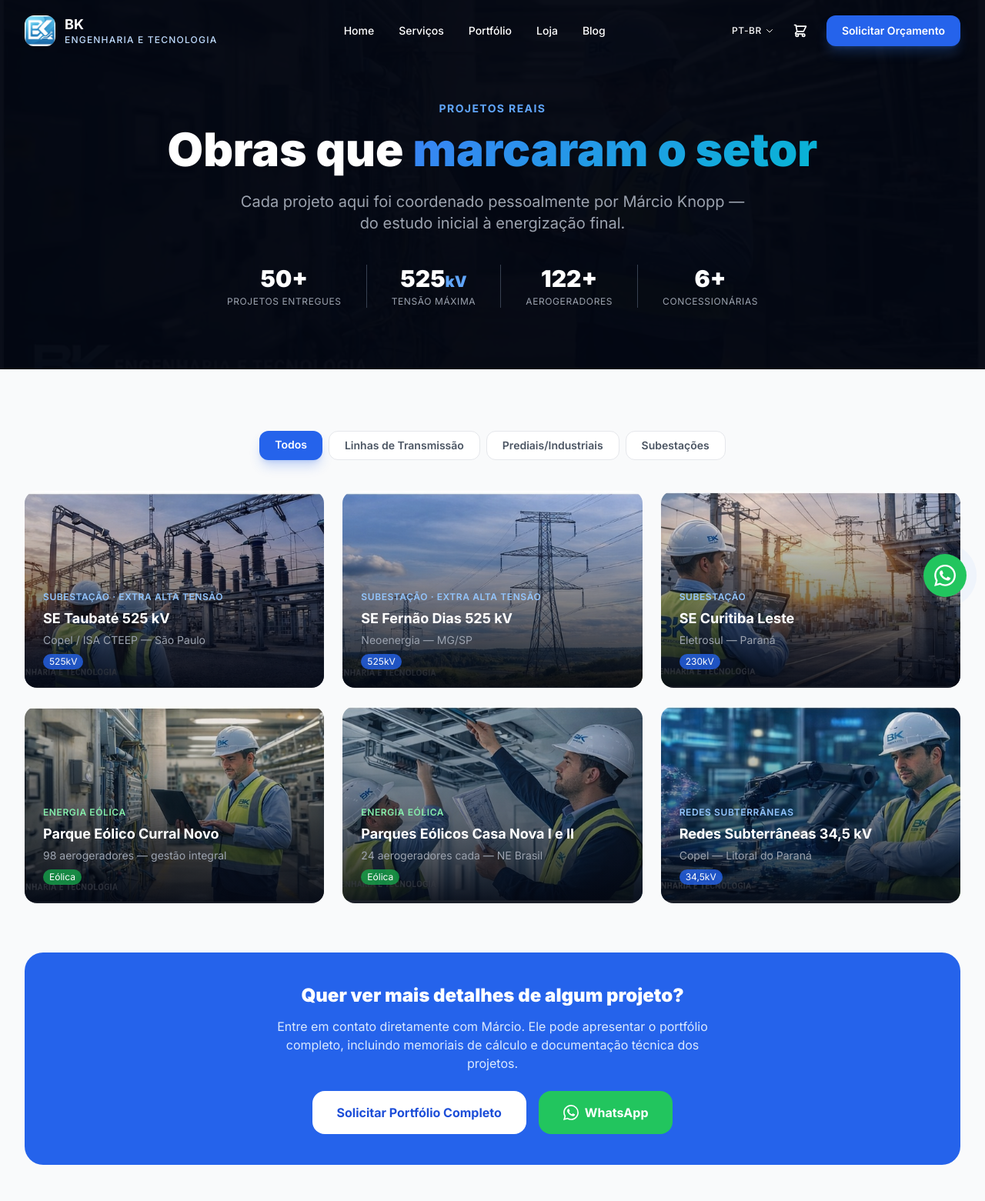
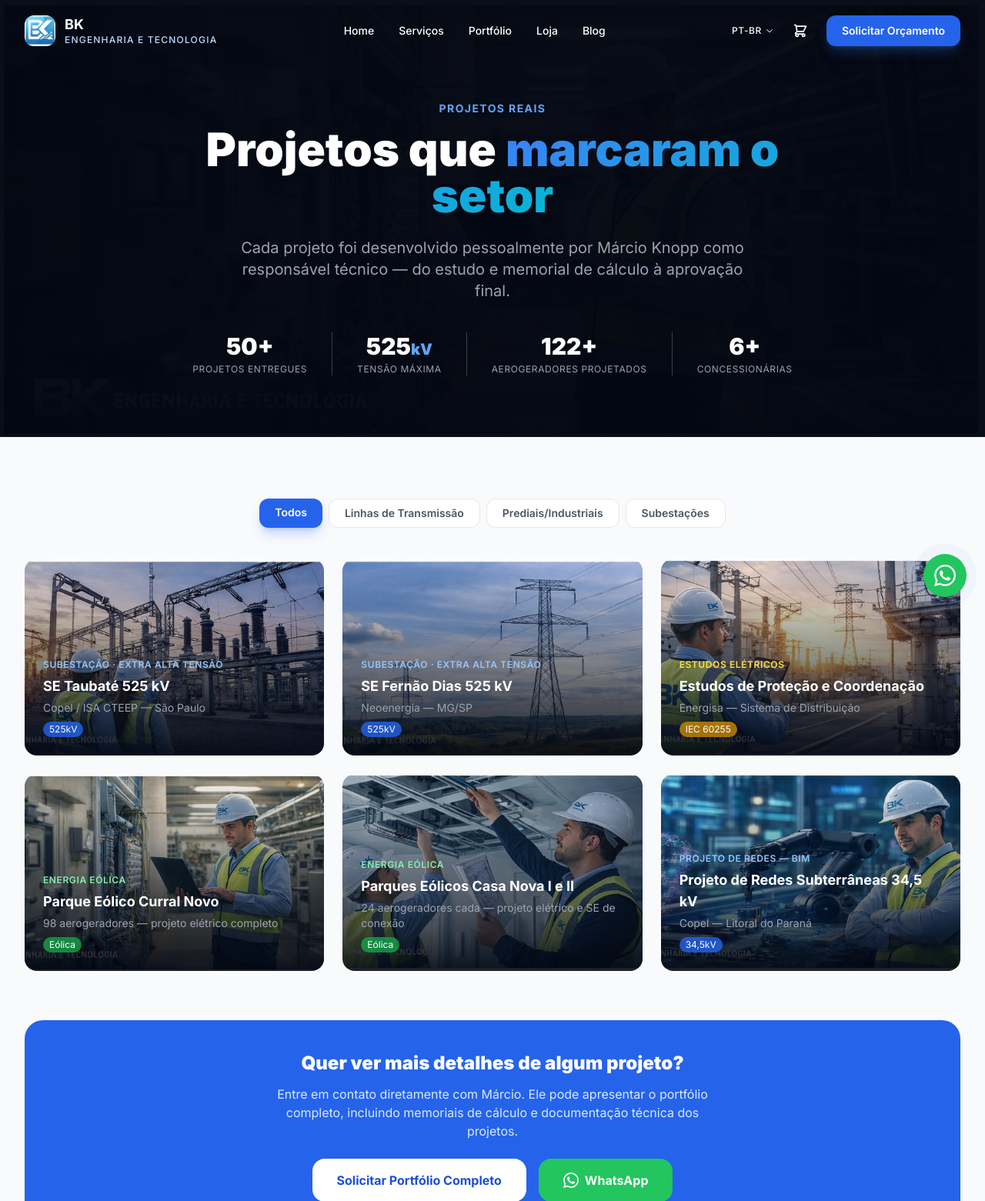
Before and after one commit to Velho-do-Mal/bk_site, a Django app: page /portfolio/ in a window 1280 px wide. Shown: the top 1561 px of the page at 77% size. Run offline with Django 5.2, Linux system fonts and the light colour scheme; data comes from the database, SQL or seed files in the repository; data that the repository does not hold is empty; some libraries are stand-ins or nearby versions.

Commit message:
feat: superioridade competitiva em estudos elétricos + portfólio corrigido
Estudos Elétricos:
- Bloco de destaque 'Vantagem exclusiva BK': softwares proprietários vs concorrência
- Copy explícita: 8h → 30min, prazos menores, preços competitivos
- Card 'Não encontrou o estudo?' com CTA para estudo sob demanda
- Mensagem clara: criamos ferramenta específica para qualquer problema

Portfólio:
- Hero: 'Obras' → 'Projetos', 'coordenou do estudo à energização' → 'responsável técnico'
- Removido: SE Curitiba Leste (substituído por Estudos de Proteção Energisa)
- Parque Eólico: 'gestão integral' → 'projeto elétrico completo'
- Casa Nova I e II: 'NE Brasil' → 'projeto elétrico e SE de conexão'
- Redes Copel: badge 'Projeto de Redes — BIM' em vez de só 'Redes Subterrâneas'

```diff
--- a/templates/portfolio/lista.html
+++ b/templates/portfolio/lista.html
@@ -14,10 +14,10 @@
   <div class="relative max-w-4xl mx-auto px-4 text-center">
     <span class="text-blue-400 text-sm font-bold uppercase tracking-widest">Projetos Reais</span>
     <h1 class="text-5xl lg:text-6xl font-black text-white mt-3 mb-6 leading-tight">
-      Obras que <span class="gradient-text">marcaram o setor</span>
+      Projetos que <span class="gradient-text">marcaram o setor</span>
     </h1>
     <p class="text-gray-400 text-xl max-w-2xl mx-auto">
-      Cada projeto aqui foi coordenado pessoalmente por Márcio Knopp — do estudo inicial à energização final.
+      Cada projeto foi desenvolvido pessoalmente por Márcio Knopp como responsável técnico — do estudo e memorial de cálculo à aprovação final.
     </p>
 
     <!-- Stats rápidas -->
@@ -34,7 +34,7 @@
       <div class="w-px bg-gray-700 hidden sm:block"></div>
       <div class="text-center">
         <div class="text-3xl font-black text-white">122+</div>
-        <div class="text-gray-400 text-xs uppercase tracking-wider mt-1">Aerogeradores</div>
+        <div class="text-gray-400 text-xs uppercase tracking-wider mt-1">Aerogeradores Projetados</div>
       </div>
       <div class="w-px bg-gray-700 hidden sm:block"></div>
       <div class="text-center">
@@ -135,14 +135,14 @@
       </div>
 
       <div class="group relative rounded-2xl overflow-hidden card-hover" data-aos="fade-up" data-aos-delay="200">
-        <img src="/static/images/bk_imagem_3.jpg" alt="SE Curitiba Leste" class="w-full h-64 object-cover group-hover:scale-105 transition-transform duration-500">
+        <img src="/static/images/bk_imagem_3.jpg" alt="Estudos Elétricos Energisa" class="w-full h-64 object-cover group-hover:scale-105 transition-transform duration-500">
         <div class="absolute inset-0 bg-gradient-to-t from-gray-950/90 to-transparent"></div>
         <div class="absolute bottom-0 left-0 right-0 p-6">
-          <span class="text-blue-300 text-xs font-semibold uppercase tracking-wider">Subestação</span>
-          <h3 class="text-white font-bold text-lg mt-1">SE Curitiba Leste</h3>
-          <p class="text-gray-400 text-sm mt-1">Eletrosul — Paraná</p>
+          <span class="text-yellow-300 text-xs font-semibold uppercase tracking-wider">Estudos Elétricos</span>
+          <h3 class="text-white font-bold text-lg mt-1">Estudos de Proteção e Coordenação</h3>
+          <p class="text-gray-400 text-sm mt-1">Energisa — Sistema de Distribuição</p>
           <div class="flex gap-2 mt-2">
-            <span class="bg-blue-600/80 text-white text-xs px-2 py-0.5 rounded-full">230kV</span>
+            <span class="bg-yellow-600/80 text-white text-xs px-2 py-0.5 rounded-full">IEC 60255</span>
           </div>
         </div>
       </div>
@@ -153,7 +153,7 @@
         <div class="absolute bottom-0 left-0 right-0 p-6">
           <span class="text-green-300 text-xs font-semibold uppercase tracking-wider">Energia Eólica</span>
           <h3 class="text-white font-bold text-lg mt-1">Parque Eólico Curral Novo</h3>
-          <p class="text-gray-400 text-sm mt-1">98 aerogeradores — gestão integral</p>
+          <p class="text-gray-400 text-sm mt-1">98 aerogeradores — projeto elétrico completo</p>
           <div class="flex gap-2 mt-2">
             <span class="bg-green-600/80 text-white text-xs px-2 py-0.5 rounded-full">Eólica</span>
           </div>
@@ -166,7 +166,7 @@
         <div class="absolute bottom-0 left-0 right-0 p-6">
           <span class="text-green-300 text-xs font-semibold uppercase tracking-wider">Energia Eólica</span>
           <h3 class="text-white font-bold text-lg mt-1">Parques Eólicos Casa Nova I e II</h3>
-          <p class="text-gray-400 text-sm mt-1">24 aerogeradores cada — NE Brasil</p>
+          <p class="text-gray-400 text-sm mt-1">24 aerogeradores cada — projeto elétrico e SE de conexão</p>
           <div class="flex gap-2 mt-2">
             <span class="bg-green-600/80 text-white text-xs px-2 py-0.5 rounded-full">Eólica</span>
           </div>
@@ -177,8 +177,8 @@
         <img src="/static/images/bk_imagem_6.jpg" alt="Redes Subterrâneas Copel" class="w-full h-64 object-cover group-hover:scale-105 transition-transform duration-500">
         <div class="absolute inset-0 bg-gradient-to-t from-gray-950/90 to-transparent"></div>
         <div class="absolute bottom-0 left-0 right-0 p-6">
-          <span class="text-blue-300 text-xs font-semibold uppercase tracking-wider">Redes Subterrâneas</span>
-          <h3 class="text-white font-bold text-lg mt-1">Redes Subterrâneas 34,5 kV</h3>
+          <span class="text-blue-300 text-xs font-semibold uppercase tracking-wider">Projeto de Redes — BIM</span>
+          <h3 class="text-white font-bold text-lg mt-1">Projeto de Redes Subterrâneas 34,5 kV</h3>
           <p class="text-gray-400 text-sm mt-1">Copel — Litoral do Paraná</p>
           <div class="flex gap-2 mt-2">
             <span class="bg-blue-600/80 text-white text-xs px-2 py-0.5 rounded-full">34,5kV</span>
```
Also changed, not shown: templates/servicos/lista.html (+43 -0 lines).
